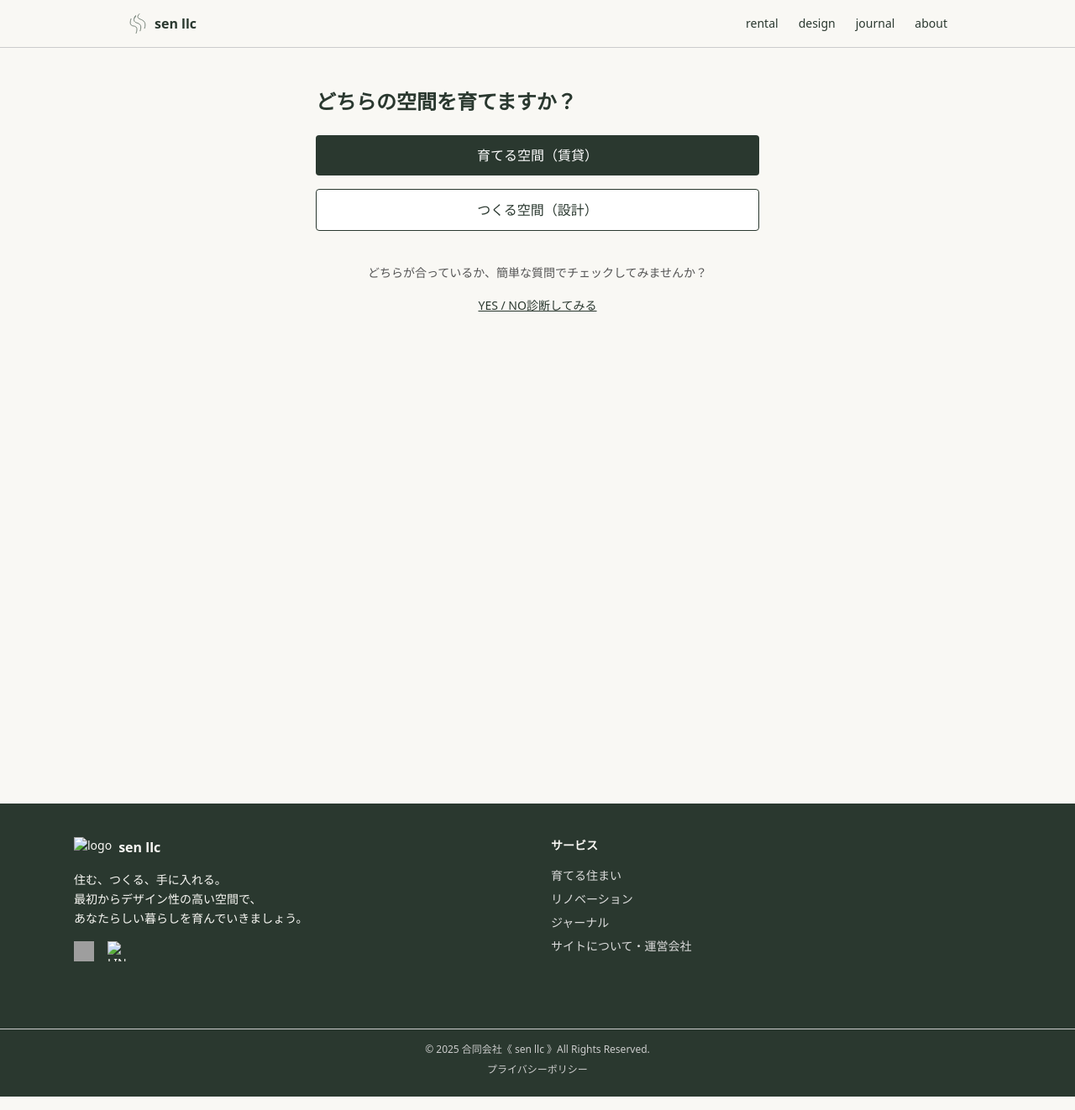
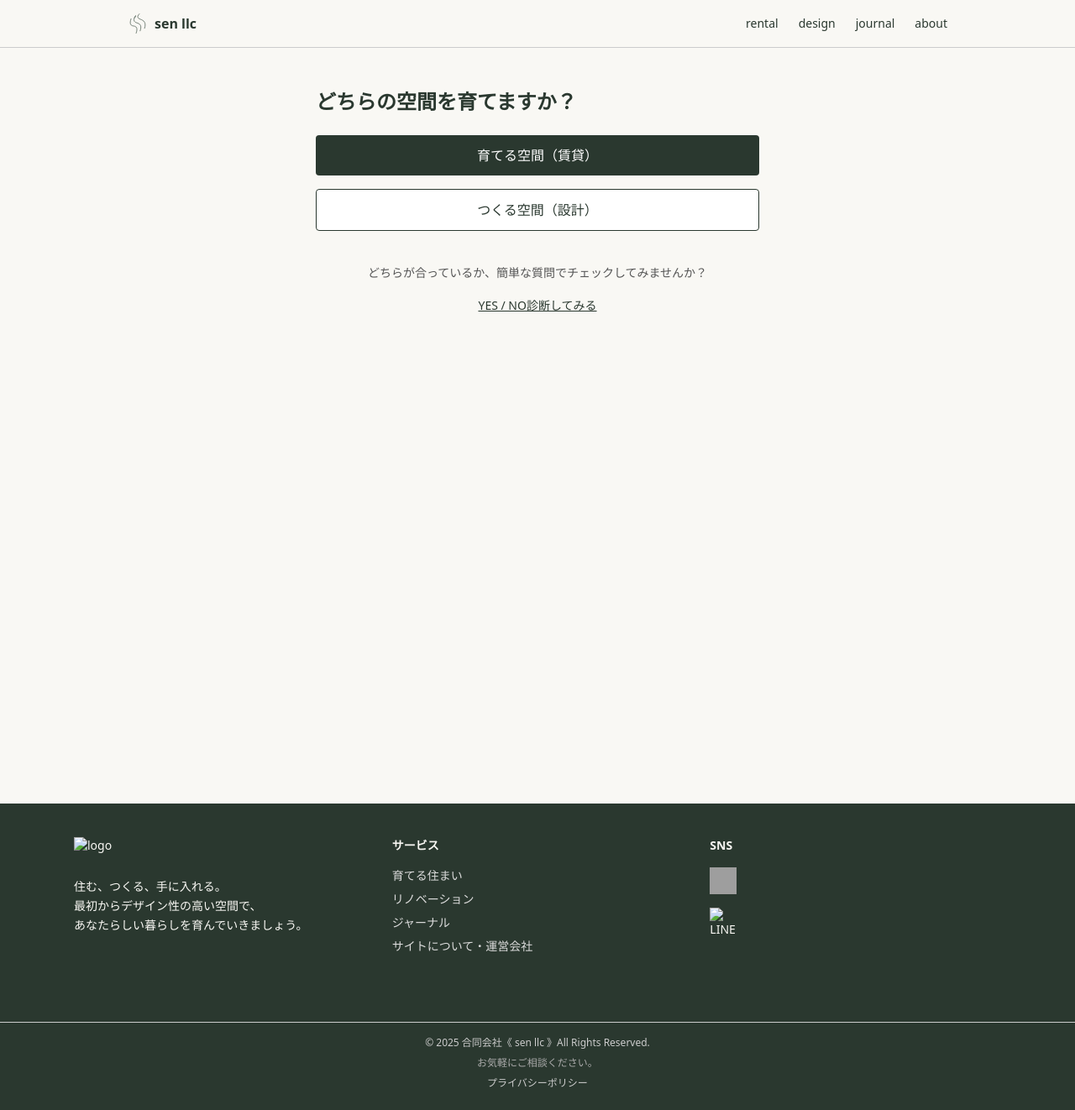
Before and after one commit to sen-llc/sen-llc.github.io, a Jekyll site: the page built from index.html, in a window 1280 px wide. Shown: the whole page at 84% size. Built offline with Jekyll 4.4.1, drawn with Linux system fonts in a browser that asks for light colours; nearby versions of some CDN libraries; grey boxes are pictures that could not be loaded.

Commit message:
Update footer.html

```diff
--- a/_includes/footer.html
+++ b/_includes/footer.html
@@ -1,27 +1,19 @@
 <footer class="bg-[#2a382f] text-[#f9f8f4] text-sm">
-  <div class="max-w-6xl mx-auto px-6 py-10 grid grid-cols-1 md:grid-cols-2 gap-8">
-    <!-- 左カラム：ロゴと紹介文 -->
+  <div class="max-w-6xl mx-auto px-6 py-10 grid grid-cols-1 md:grid-cols-3 gap-8">
+
+    <!-- 左：ロゴと紹介文 -->
+    <div class="flex flex-col justify-between">
       <div>
-      <div class="flex items-center gap-2 mb-4">
-        <img src="/assets/logo-2.svg" alt="logo" class="h-6 w-auto" />
-        <span class="font-semibold text-base">sen llc</span>
-      </div>
+        <img src="/assets/logo-2.svg" alt="logo" class="h-8 w-auto mb-4">
         <p class="leading-relaxed text-sm">
           住む、つくる、手に入れる。<br>
           最初からデザイン性の高い空間で、<br>
           あなたらしい暮らしを育んでいきましょう。
         </p>
-      <div class="flex gap-4 mt-4">
-        <a href="https://www.instagram.com/sen_home9.1/?hl=ja" target="_blank" aria-label="Instagram">
-          <img src="/assets/Instagram.svg" alt="Instagram" class="w-6 h-6" />
-        </a>
-        <a href="https://line.me/R/ti/p/@644gowhz?ts=03022247&oat_content=url" target="_blank" aria-label="LINE">
-          <img src="/assets/LINE.svg" alt="LINE" class="w-6 h-6" />
-        </a>
       </div>
     </div>
 
-    <!-- 右カラム：サービスリンク（日本語表記） -->
+    <!-- 中央：サービスリンク -->
     <div>
       <h2 class="font-semibold mb-4">サービス</h2>
       <ul class="space-y-2 text-[#dcdcdc]">
@@ -31,11 +23,26 @@
         <li><a href="/about.html" class="hover:underline">サイトについて・運営会社</a></li>
       </ul>
     </div>
+
+    <!-- 右：SNSアイコン -->
+    <div>
+      <h2 class="font-semibold mb-4">SNS</h2>
+      <div class="flex md:flex-col gap-4">
+        <a href="https://www.instagram.com/sen_home9.1/?hl=ja" target="_blank" class="transition hover:scale-110">
+          <img src="/assets/Instagram.svg" alt="Instagram" class="h-8 w-8">
+        </a>
+        <a href="https://line.me/R/ti/p/@644gowhz?ts=03022247&oat_content=url" target="_blank" class="transition hover:scale-110">
+          <img src="/assets/LINE.svg" alt="LINE" class="h-8 w-8">
+        </a>
+      </div>
+    </div>
+
   </div>
 
   <!-- 下部：コピーライトとプライバシーポリシー -->
   <div class="border-t border-[#ccc] mt-10 pt-4 text-center text-xs text-[#ccc] px-4 pb-6">
     <p class="mb-2">© 2025 合同会社《 sen llc 》All Rights Reserved.</p>
-    <a href="/privacy.html" class="hover:underline">プライバシーポリシー</a>
+    <p class="text-[#aaa]">お気軽にご相談ください。</p>
+    <a href="/privacy.html" class="hover:underline block mt-2">プライバシーポリシー</a>
   </div>
 </footer>
```
Lines whose indentation alone changed are shown as unchanged.
